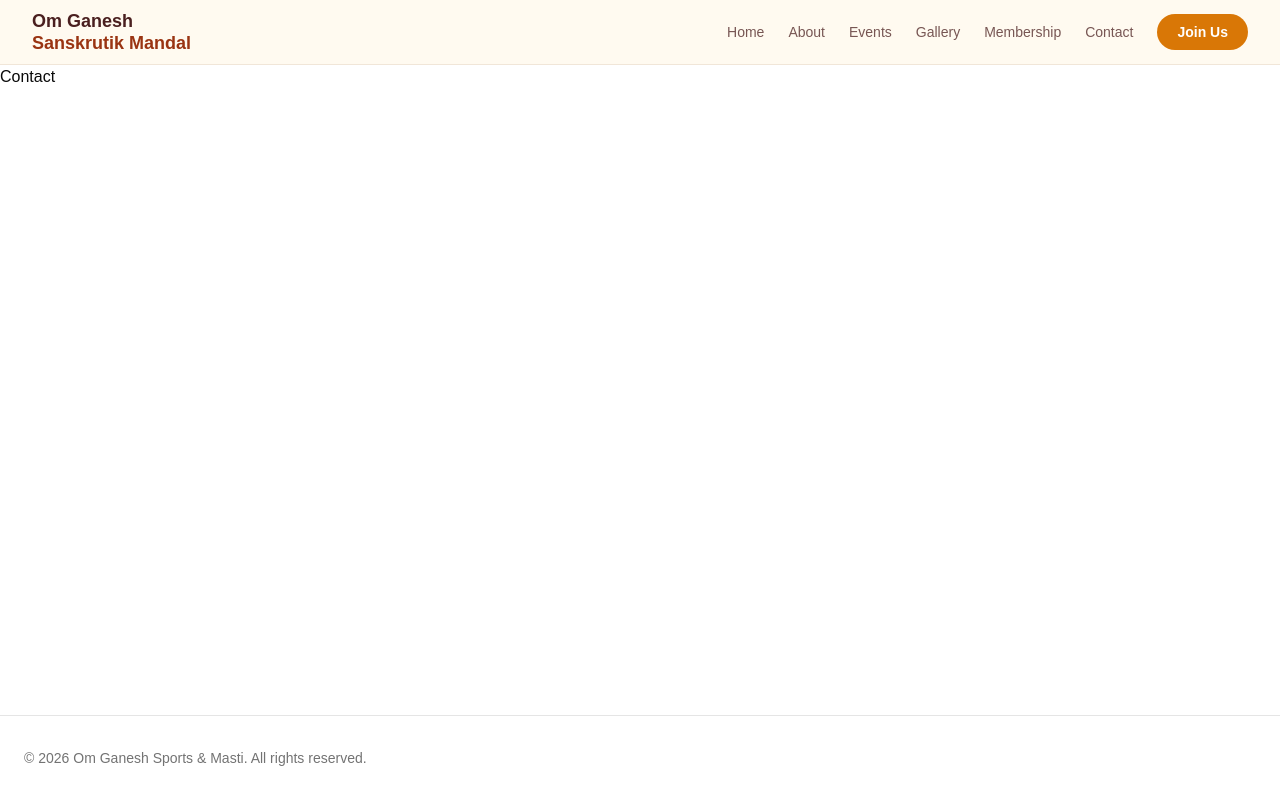
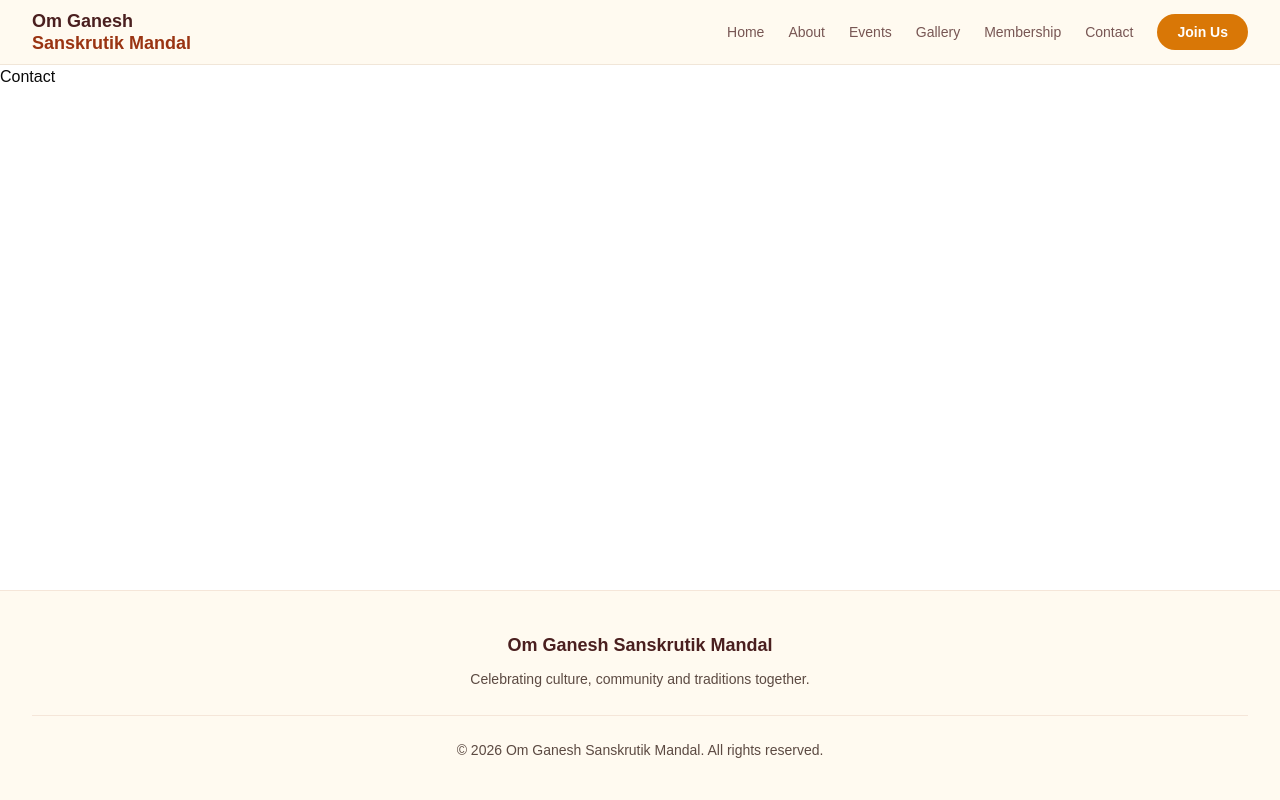
Before and after one commit to NikhilChari/OmGaneshSM, a React (Vite) app in the folder frontend/: page /contact in a window 1280 px wide. Built offline with nearby package versions, Linux system fonts and the light colour scheme.

Commit message:
fix: center footer content

```diff
--- a/frontend/src/components/Footer.tsx
+++ b/frontend/src/components/Footer.tsx
@@ -1,9 +1,21 @@
 function Footer() {
   return (
-    <footer className="border-t">
-      <div className="mx-auto max-w-7xl px-6 py-8">
-        <p className="text-sm text-muted-foreground">
-          © {new Date().getFullYear()} Om Ganesh Sports &amp; Masti. All rights
+    <footer className="border-t border-[#9a3412]/10 bg-[#fffaf0]">
+      <div className="mx-auto max-w-7xl px-4 py-10 text-center sm:px-6 lg:px-8">
+        <div>
+          <p className="text-lg font-bold text-[#4a1f1f]">
+            Om Ganesh Sanskrutik Mandal
+          </p>
+
+          <p className="mx-auto mt-2 max-w-xl text-sm leading-6 text-[#5c4a42]">
+            Celebrating culture, community and traditions together.
+          </p>
+        </div>
+
+        <div className="my-6 h-px bg-[#9a3412]/10" />
+
+        <p className="text-sm text-[#5c4a42]">
+          © {new Date().getFullYear()} Om Ganesh Sanskrutik Mandal. All rights
           reserved.
         </p>
       </div>
--- a/frontend/src/components/home/UpcomingEventsSection.tsx
+++ b/frontend/src/components/home/UpcomingEventsSection.tsx
@@ -55,7 +55,7 @@ function UpcomingEventsSection() {
               key={event.title}
               className="overflow-hidden rounded-2xl border border-[#9a3412]/10 bg-[#fffaf0] shadow-sm transition-all hover:-translate-y-1 hover:shadow-md"
             >
-              <div className="flex aspect-[16/9] items-center justify-center bg-[#f5ead5]">
+              <div className="flex aspect-video items-center justify-center bg-[#f5ead5]">
                 <span className="rounded-full border border-[#9a3412]/15 bg-white/70 px-4 py-2 text-xs font-semibold uppercase tracking-wider text-[#9a3412]">
                   Image Coming Soon
                 </span>
```
